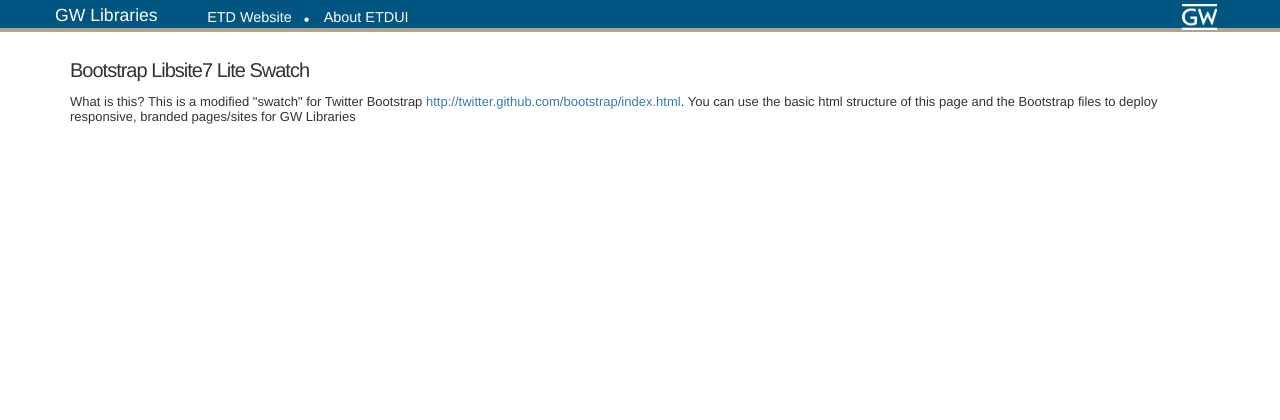
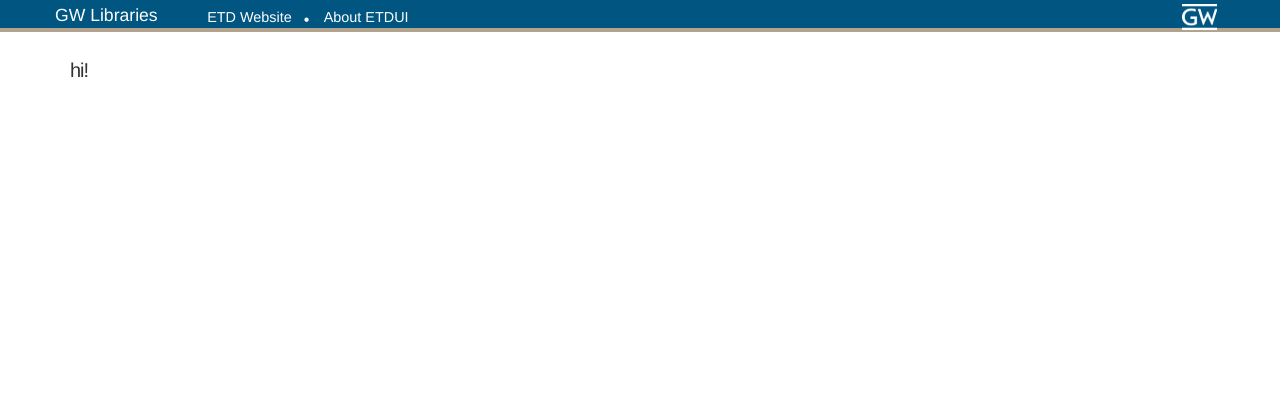
Before and after one commit to gwu-libraries/etdui, a Django app: template etd/ui/templates/home.html in a window 1280 px wide. Shown: the top 420 px of the page. Run offline with Django 3.2, Linux system fonts and the light colour scheme; the template is opened without the code that fills it, so the values that code supplies are empty; some libraries are stand-ins or nearby versions.

Commit message:
adding django blocks to content area on pageframe

```diff
--- a/etd/ui/templates/pageframe.html
+++ b/etd/ui/templates/pageframe.html
@@ -46,20 +46,13 @@
 
         <!-- page content: put your content inside the <article> tag and customize/format with the Bootstrap scaffolding: http://twitter.github.com/bootstrap/scaffolding.html -->
         <article class="libsite-container container">
-
-            <div class="row-fluid">
-                <div class="span12">
-                    <h1>Bootstrap Libsite7 Lite Swatch</h1>
-                    <p>What is this? This is a modified "swatch" for Twitter Bootstrap <a href="http://twitter.github.com/bootstrap/index.html">http://twitter.github.com/bootstrap/index.html</a>. You can use the basic html structure of this page and the Bootstrap files to deploy responsive, branded pages/sites for GW Libraries</p>
-                </div>
-            </div>
+           {% block content %}
             <div class="row-fluid">
                 <div class="span12"> <!-- this is a 'content' column that takes up 12 of the 12 columns within this content area -->
 
-
-
                 </div>
             </div>
+	    {% endblock content %}
 
         </article> <!-- /container -->
         <!-- end page content -->
```
